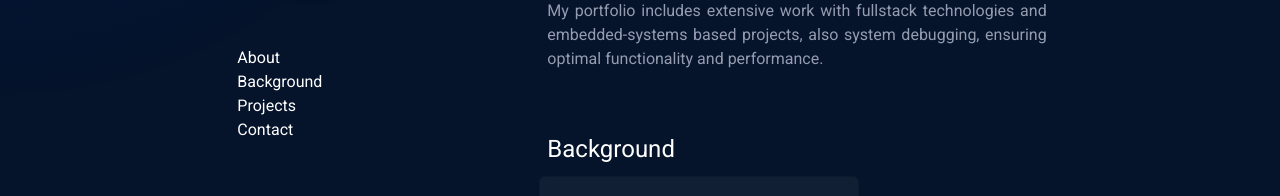
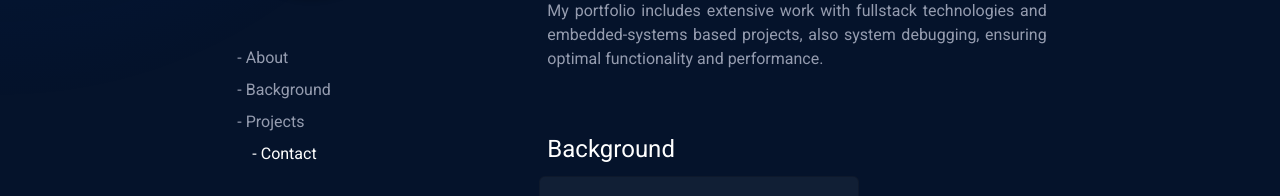
Before and after one commit to nimsara1999/nimsara-portfolio-web, a React (Create React App) app: page / in a window 1280 px wide. Shown: the part 393-589 px from the top of the page. Built offline with nearby package versions, Linux system fonts and the light colour scheme.

Commit message:
Navigation list implemented

```diff
--- a/src/pages/Home.jsx
+++ b/src/pages/Home.jsx
@@ -1,4 +1,4 @@
-import React, { Component, useState} from 'react';
+import React, { Component } from 'react';
 import './Home.css';  // Import the CSS file
 import AboutCard from '../components/AboutCard';
 import ProjectCard from '../components/ProjectCard';
@@ -11,6 +11,7 @@ import { TbBrandFiverr } from "react-icons/tb";
 import { FaSquareUpwork } from "react-icons/fa6";
 import { BsEnvelope,BsPhone } from "react-icons/bs"; // Import the email icon
 import { useInView } from 'react-intersection-observer';
+
 
 const about1 = (
     <p className="text-light-grey mt-5" style={{textAlign:'justify'}}>
@@ -33,16 +34,16 @@ const about3 = (
 
 
 // Create a new component to track visibility
-const VisibleDiv = ({ id, children }) => {
+const VisibleDiv = ({ id, children, handleVisibilityChange }) => {
     const { ref, inView } = useInView({
         threshold: 0.5,
     });
 
     React.useEffect(() => {
         if (inView) {
-            console.log(`Div with ID ${id} is visible.`);
+            handleVisibilityChange(id);
         }
-    }, [inView, id]);
+    }, [inView, id, handleVisibilityChange]);
 
     return (
         <div ref={ref} id={id}>
@@ -52,7 +53,15 @@ const VisibleDiv = ({ id, children }) => {
 };
 
 
+
 class Home extends Component {
+
+    constructor(props) {
+        super(props);
+        this.state = {
+            currentID: 'list-item-1'
+        };
+    }
 
     componentDidMount() {
         const spotlight = document.querySelector('.spotlight');
@@ -77,7 +86,19 @@ class Home extends Component {
         }
     }
 
+    handleVisibilityChange = (id) => {
+        this.setState({ currentID: id });
+    }
+
+    scrollTo = (id) => {
+        const element = document.getElementById(id);
+        if (element) {
+            element.scrollIntoView({ behavior: 'smooth', block: 'start' });
+        }
+    }
+
     render() {
+        const { currentID } = this.state;
         return (
             <div className="bg-primary text-white container-fluid" style={{ height: "100vh", display: 'flex', flexDirection: 'row' }}>
                 <div className="spotlight"/>
@@ -95,10 +116,10 @@ class Home extends Component {
                     <div className="mt-5"/>
 
                     <div id="list-example">
-                    <a className="list-group-item list-group-item-action" href="#list-item-1">About</a>
-                    <a className="list-group-item list-group-item-action" href="#list-item-2" >Background</a>
-                    <a className="list-group-item list-group-item-action" href="#list-item-3">Projects</a>
-                    <a className="list-group-item list-group-item-action" href="#list-item-4">Contact</a>
+                    <a className="list-group-item list-group-item-action mb-2" href="#list-item-1" style={currentID==='list-item-1'?{color:'white', marginLeft:15}:{color:'#959caf'}} onClick={() => this.scrollTo('list-item-1')}>- About</a>
+                        <a className="list-group-item list-group-item-action mb-2" href="#list-item-2" style={currentID==='list-item-2'?{color:'white',marginLeft:15}:{color:'#959caf'}}>- Background</a>
+                        <a className="list-group-item list-group-item-action mb-2" href="#list-item-3" style={currentID==='list-item-3'?{color:'white',marginLeft:15}:{color:'#959caf'}}>- Projects</a>
+                        <a className="list-group-item list-group-item-action mb-2" href="#list-item-4" style={currentID==='list-item-4'?{color:'white',marginLeft:15}:{color:'#959caf'}}>- Contact</a>
                     </div>
 
                     <div className="d-flex mt-6 col-8" >
@@ -158,22 +179,22 @@ class Home extends Component {
                     </div>
 
                     <div className="mt-5"/>
-                    <VisibleDiv className="mt-5" id="list-item-1"/>
+                    <VisibleDiv className="mt-5" id="list-item-1" handleVisibilityChange={this.handleVisibilityChange}/>
                         {about1}
                         {about2}
                         {about3}
-                        <VisibleDiv id="list-item-2"/>
+                        <VisibleDiv id="list-item-2" handleVisibilityChange={this.handleVisibilityChange}/>
                             <h4 className='mt-5'>Background</h4>
                             {aboutData.map((about, index) => (
                                 <AboutCard key={index} {...about} />
                             ))}
-                        <VisibleDiv className="mt-5" id="list-item-3"/>
+                        <VisibleDiv className="mt-5" id="list-item-3" handleVisibilityChange={this.handleVisibilityChange}/>
                         <h4 className='mt-5'>Projects</h4>
                         {projectData.map((project, index) => (
                             <ProjectCard key={index} {...project} />
                         ))}
 
-                        <VisibleDiv className="mt-5" id="list-item-4"/>
+                        <VisibleDiv className="mt-5" id="list-item-4" handleVisibilityChange={this.handleVisibilityChange}/>
                         <h4 className='mt-5 mb-3'>Contact Me</h4>
                         <p>Email: nimsarathisalgcc@gmail.com</p>
                         <p>Mobile: +94710880133</p>
```
